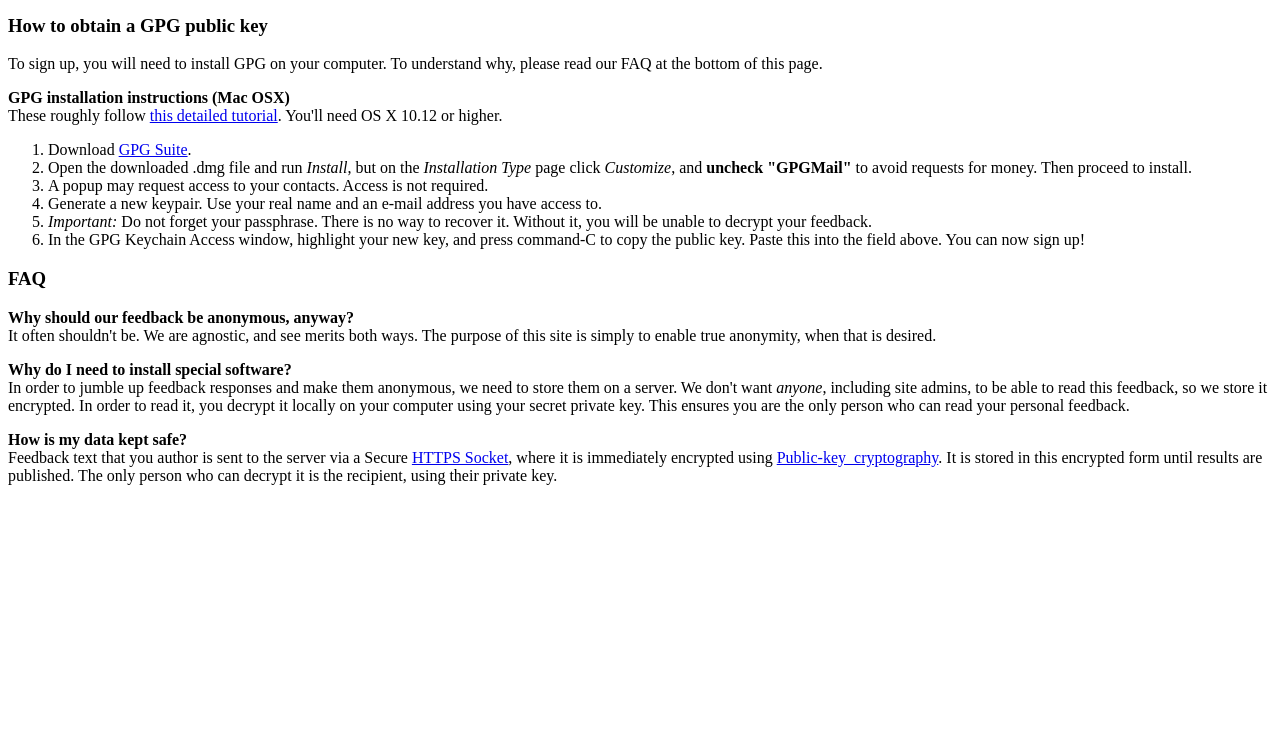
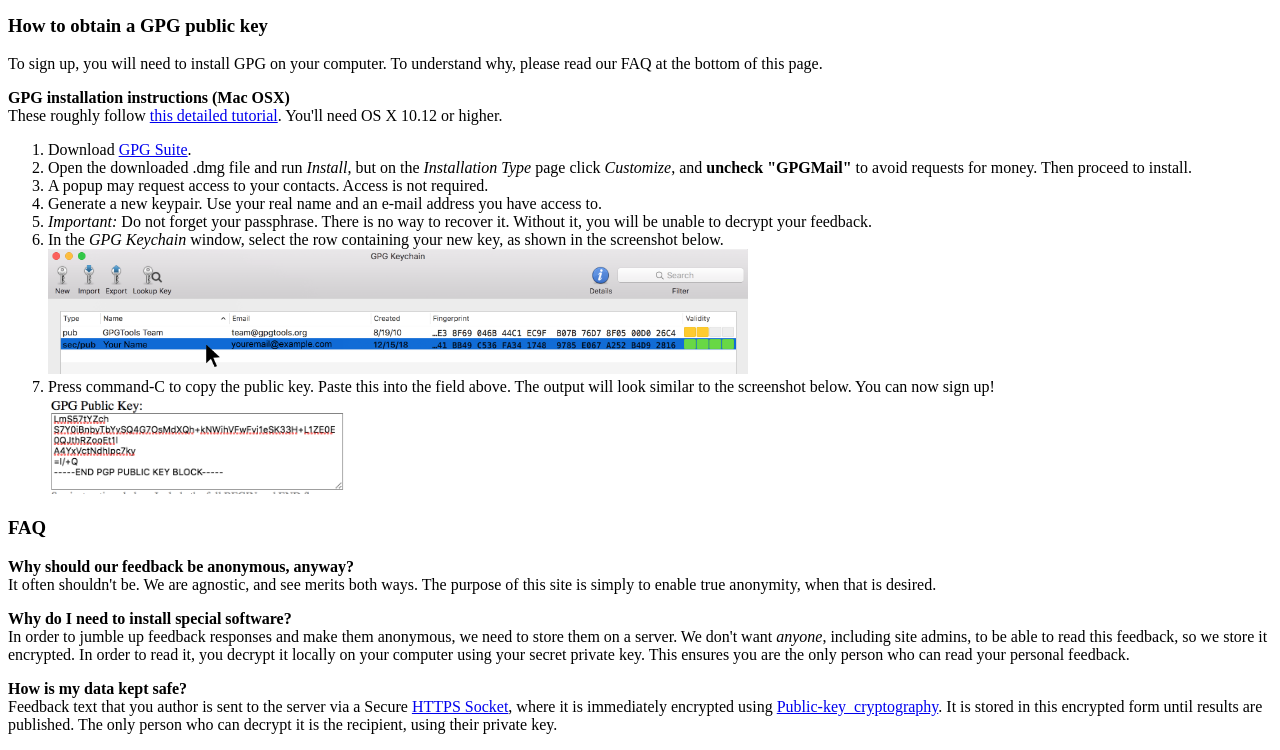
Before and after one commit to whoburg/anonymous-feedback, a Django app: page /surveys/signup/ in a window 1280 px wide. Shown: the part 453-1203 px from the top of the page. Before the commit the page ends 938 px from the top, so only its background shows below. Run offline with Django 3.2, Linux system fonts and the light colour scheme; parts of the project's set-up code (start-up, migrations or seed data) failed here and were passed over.

Commit message:
add public key screenshots. Closes #46

```diff
--- a/feedbacksite/surveys/templates/surveys/signup.html
+++ b/feedbacksite/surveys/templates/surveys/signup.html
@@ -1,4 +1,5 @@
 {% extends 'base.html' %}
+{% load static %}
 
 {% block content %}
   <h2>Sign up</h2>
@@ -32,7 +33,12 @@
     <li>A popup may request access to your contacts. Access is not required.</li>
     <li>Generate a new keypair. Use your real name and an e-mail address you have access to.</li>
     <li><i>Important: </i>Do not forget your passphrase. There is no way to recover it. Without it, you will be unable to decrypt your feedback.</li>
-    <li>In the GPG Keychain Access window, highlight your new key, and press command-C to copy the public key. Paste this into the field above. You can now sign up!
+    <li>In the <i>GPG Keychain</i> window, select the row containing your new key, as shown in the screenshot below.<br/>
+    <img src="{% static "surveys/gpg-select-key.png" %}" width=700px>
+    </li>
+    <li>Press command-C to copy the public key. Paste this into the field above. The output will look similar to the screenshot below. You can now sign up!<br/>
+    <img src="{% static "surveys/pasted-key.png" %}" width=300px>
+    </li>
   </ol>
   <h3>FAQ</h3>
   <p>
```
Also changed, not shown: feedbacksite/surveys/static/surveys/gpg-select-key.png (added), feedbacksite/surveys/static/surveys/pasted-key.png (added).
